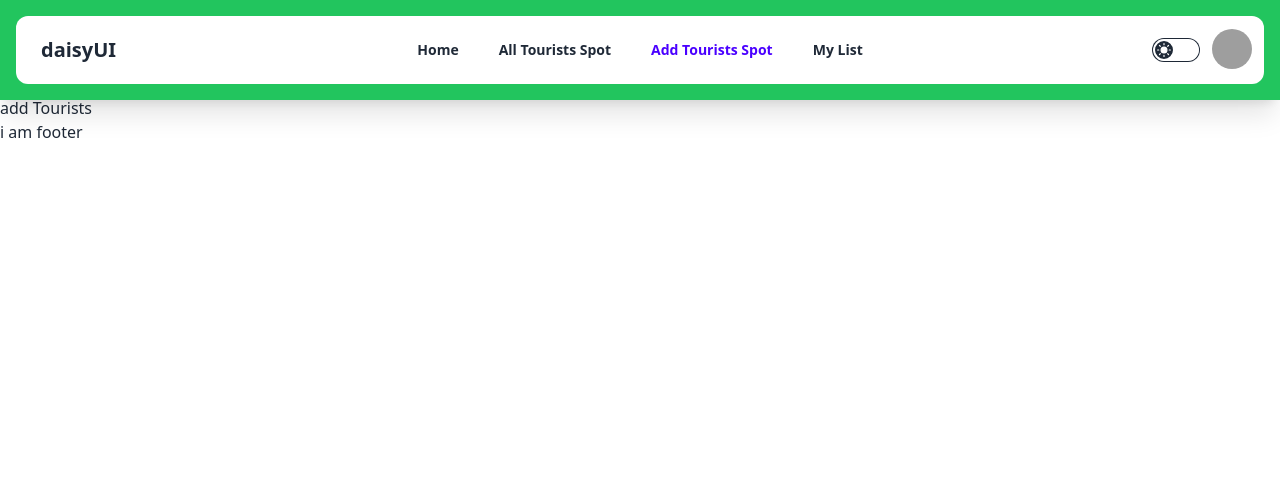
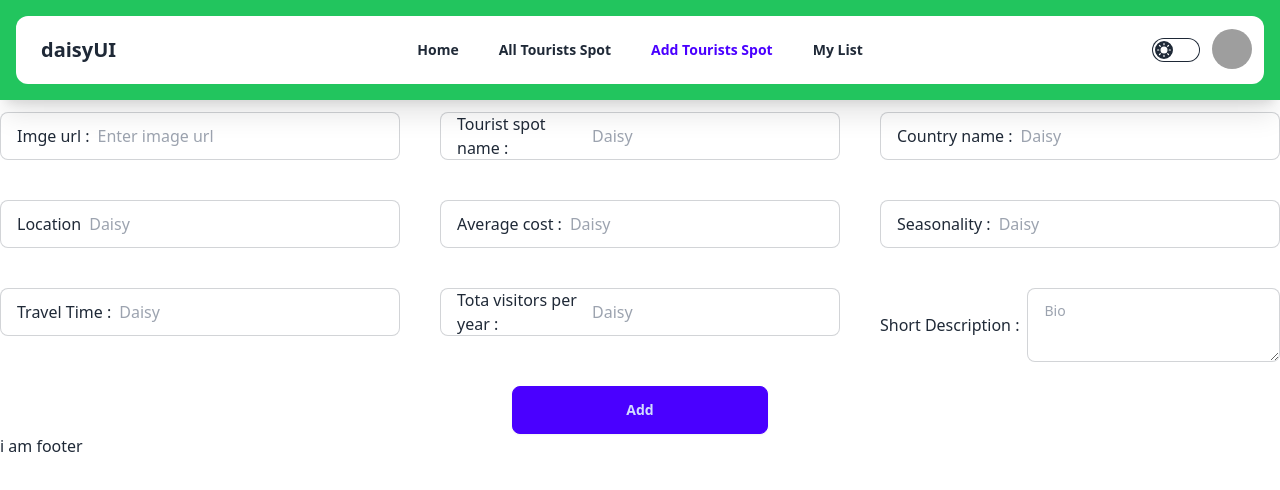
Before and after one commit to jalal-uddin-sharif/tourist-management, a React (Vite) app: page /add-tourists-spot in a window 1280 px wide. Shown: the top 490 px of the page. Built offline with nearby package versions, Linux system fonts and the light colour scheme; grey boxes are pictures that could not be loaded.

Commit message:
basic form added to add tourists spot page

```diff
--- a/src/Pages/AddTouristsSpot.jsx
+++ b/src/Pages/AddTouristsSpot.jsx
@@ -1,11 +1,63 @@
-import React from 'react';
+import React from "react";
 
 const AddTouristsSpot = () => {
-    return (
-        <div>
-            add Tourists
+  const handleForm = (e) => {
+    e.preventDefault()
+   const form = e.target;
+   const imageUrl = form.imageUrl.value;
+   console.log(imageUrl)
+//    form.reset()
+  };
+  return (
+    <div className="mt-4 container mx-auto ">
+      <form onSubmit={handleForm} className="">
+        <div className="grid lg:grid-cols-3 grid-cols-1 md:grid-cols-2  justify-between lg:gap-10 gap-2 lg:mx-auto md:mx-auto mx-4 form-control">
+          <label className="input input-bordered flex w-full items-center gap-2">
+            Imge url :
+            <input type="text" name="imageUrl"  className="grow" placeholder="Enter image url" />
+          </label>
+          <label className="input input-bordered flex lg:w-full items-center gap-2">
+            Tourist spot name :
+            <input type="text" className="grow" placeholder="Daisy" />
+          </label>
+          <label className="input input-bordered flex w-full items-center gap-2">
+            Country name :
+            <input type="text" className="grow" placeholder="Daisy" />
+          </label>
+          <label className="input input-bordered flex w-full items-center gap-2">
+            Location
+            <input type="text" className="grow" placeholder="Daisy" />
+          </label>
+          <label className="input input-bordered flex w-full items-center gap-2">
+            Average cost :
+            <input type="text" className="grow" placeholder="Daisy" />
+          </label>
+          <label className="input input-bordered flex w-full items-center gap-2">
+            Seasonality :
+            <input type="text" className="grow" placeholder="Daisy" />
+          </label>
+          <label className="input input-bordered flex w-full items-center gap-2">
+            Travel Time :
+            <input type="text" className="grow" placeholder="Daisy" />
+          </label>
+          <label className="input input-bordered flex w-full items-center gap-2">
+            Tota visitors per year :
+            <input type="text" className="grow" placeholder="Daisy" />
+          </label>
+          <label className="flex w-full items-center gap-2">
+            Short Description :
+            <textarea
+              className="textarea grow textarea-bordered"
+              placeholder="Bio"
+            ></textarea>{" "}
+          </label>
         </div>
-    );
+        <div className="form-control mt-6 flex justify-center items-center">
+          <button className="btn btn-primary btn-wide ">Add</button>
+        </div>
+      </form>
+    </div>
+  );
 };
 
 export default AddTouristsSpot;
--- a/src/Shared/Navbar.jsx
+++ b/src/Shared/Navbar.jsx
@@ -24,7 +24,7 @@ const Navbar = () => {
         <NavLink
           to="/"
           className={({ isActive, isPending }) =>
-            isPending ? "pending" : isActive ?  "focus:text-primary focus:outline-none focus:bg-transparent active:bg-transparent text-primary"
+            isPending ? "pending" : isActive ?  "focus:text-primary focus:outline-none focus:hover:bg-transparent focus:bg-transparent active:bg-transparent text-primary"
             : ""
           }
         >
```
Also changed, not shown: src/assets/bg.svg (added).
